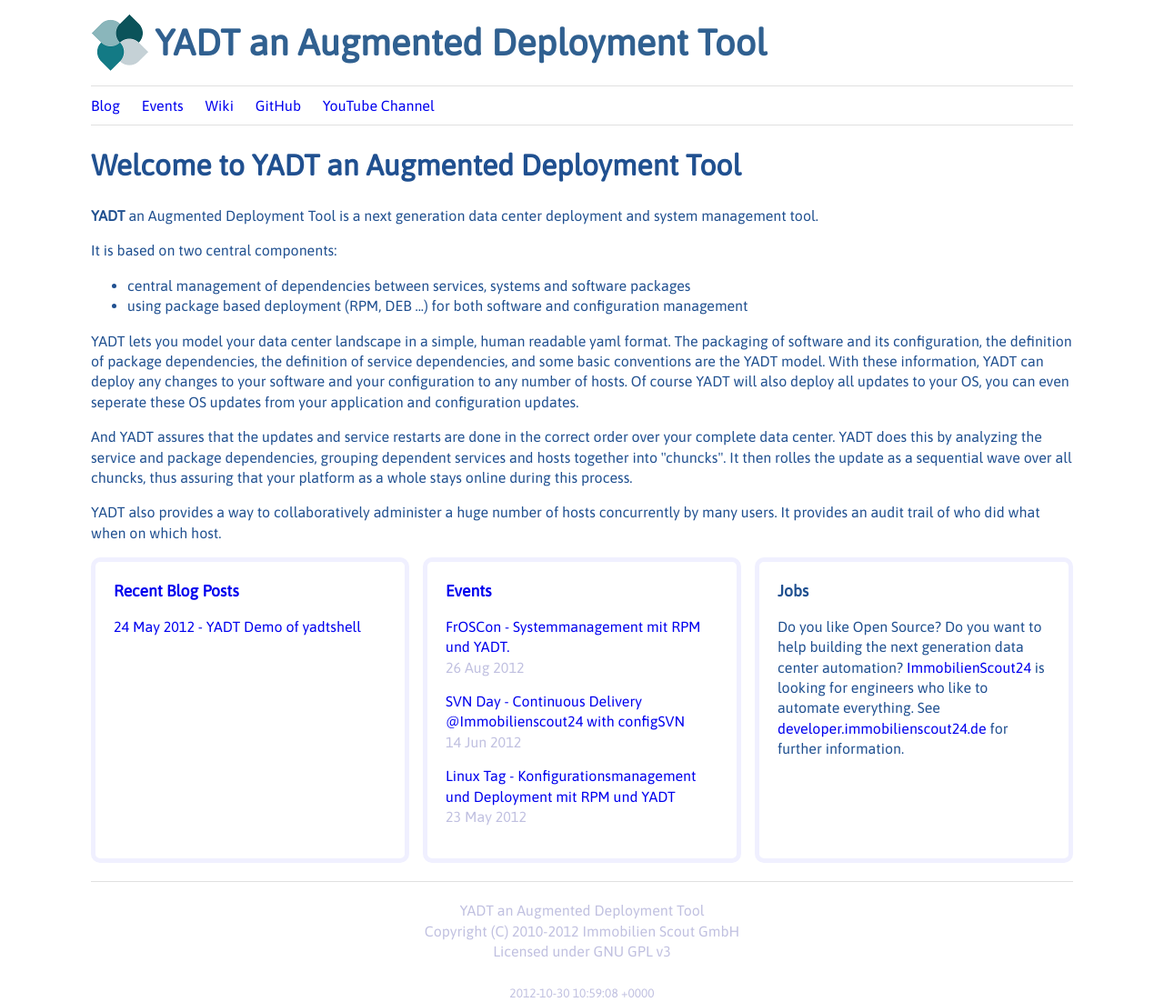
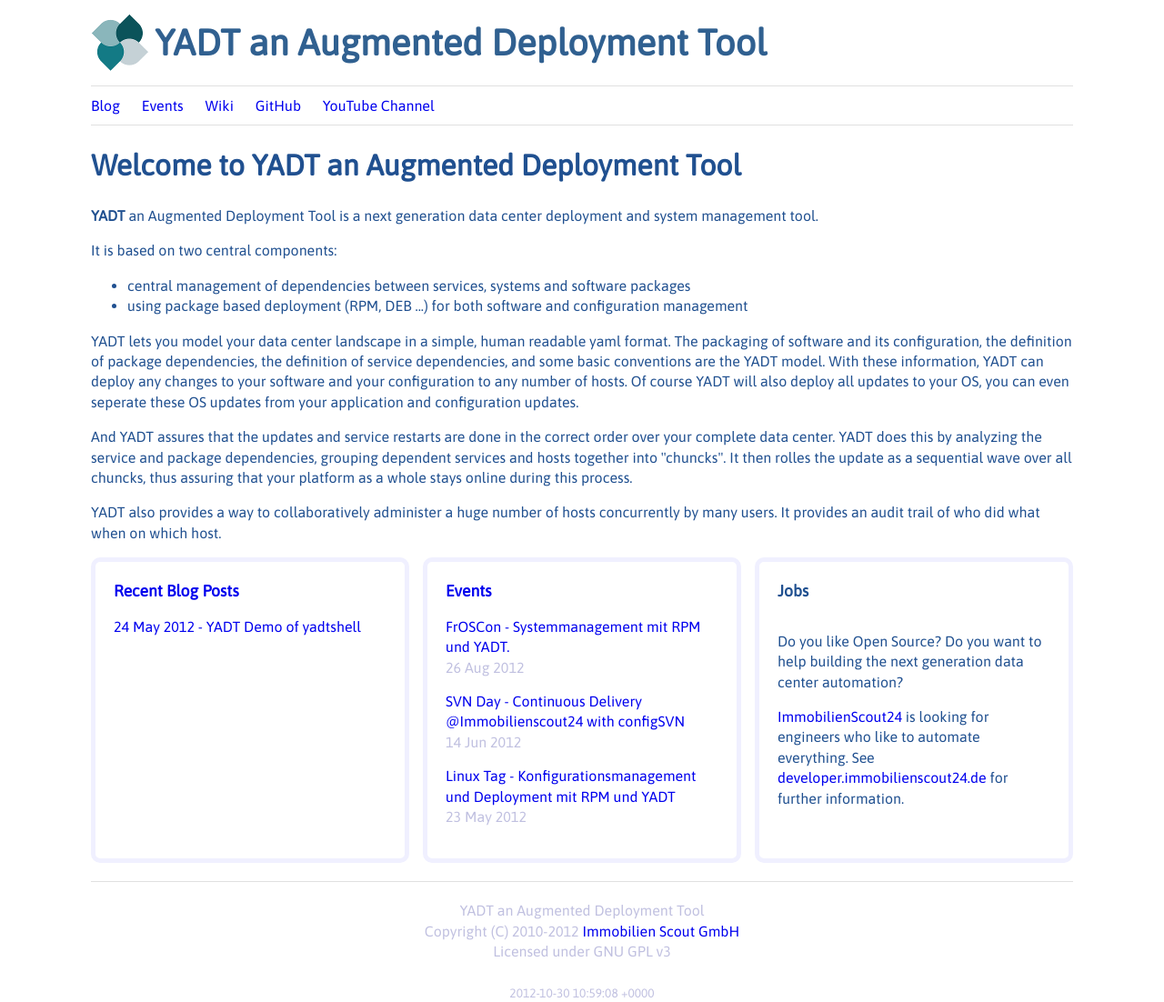
Before and after one commit to yadt/yadt.github.com, a Jekyll site: the page built from index.html, in a window 1280 px wide. Shown: the whole page at 91% size. Built offline with Jekyll 4.4.1, drawn with Linux system fonts in a browser that asks for light colours.

```diff
--- a/_layouts/default.html
+++ b/_layouts/default.html
@@ -20,9 +20,9 @@
             <nav>
                 <a href="/blog/">Blog</a>
                 <a href="/events/">Events</a>
-                <a href="https://github.com/yadt/yadt.github.com/wiki">Wiki</a>
-                <a href="https://github.com/yadt">GitHub</a>
-                <a href="http://www.youtube.com/user/yadtproject/featured">YouTube Channel</a>
+                <a href="https://github.com/yadt/yadt.github.com/wiki" target="_blank">Wiki</a>
+                <a href="https://github.com/yadt" target="_blank">GitHub</a>
+                <a href="http://www.youtube.com/user/yadtproject/featured" target="_blank">YouTube Channel</a>
             </nav>
         </header>
 
@@ -39,7 +39,7 @@
 
         <footer>
             YADT an Augmented Deployment Tool<br>
-            Copyright (C) 2010-2012 Immobilien Scout GmbH<br>
+            Copyright (C) 2010-2012 <a href="http://www.immobilienscout24.de/de/ueberuns/impressum.jsp">Immobilien Scout GmbH</a><br>
             Licensed under GNU GPL v3<br>
             <br>
             <small>{{ site.time }}</small>
--- a/index.html
+++ b/index.html
@@ -53,6 +53,12 @@ It is based on two central components:
     <div class="information-spacer"></div>
     <div class="information-cell">
         <div class="information-title">Jobs</div>
-        Do you like Open Source? Do you want to help building the next generation data center automation? <a href="http://www.immobilienscout24.de" target="_blank">ImmobilienScout24</a> is looking for engineers who like to automate everything. See <a href="http://developer.immobilienscout24.de/engineering/jobs-kein-kalter-kaffee/">developer.immobilienscout24.de</a> for further information.
+        <p>
+            Do you like Open Source? Do you want to help building the next generation data center automation?
+        </p>
+        <p>
+            <a href="http://www.immobilienscout24.de" target="_blank">ImmobilienScout24</a> is looking for engineers who like to automate everything.
+            See <a href="http://developer.immobilienscout24.de/engineering/jobs-kein-kalter-kaffee/" target="_blank">developer.immobilienscout24.de</a> for further information.
+        </p>
     </div>
 </div>
```
